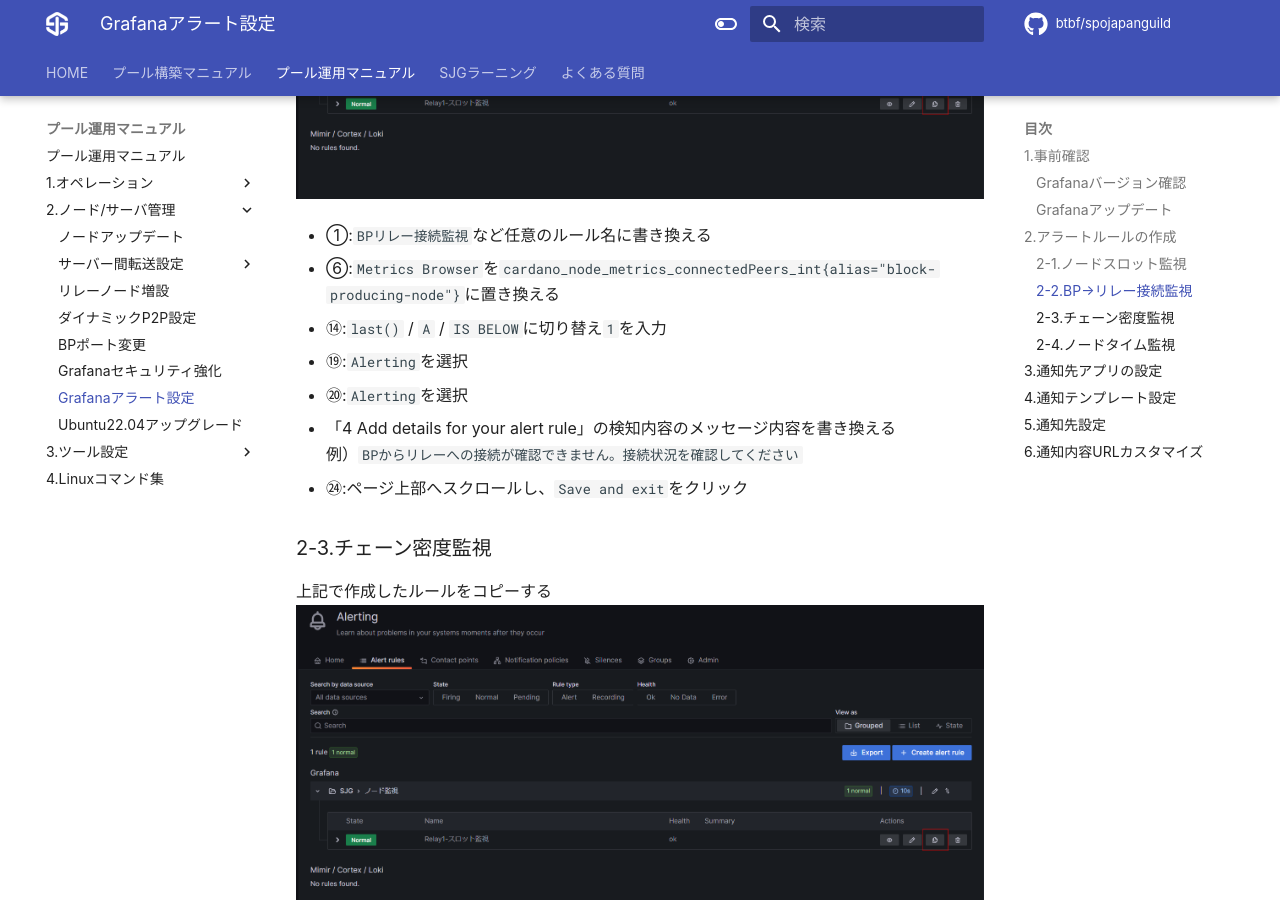
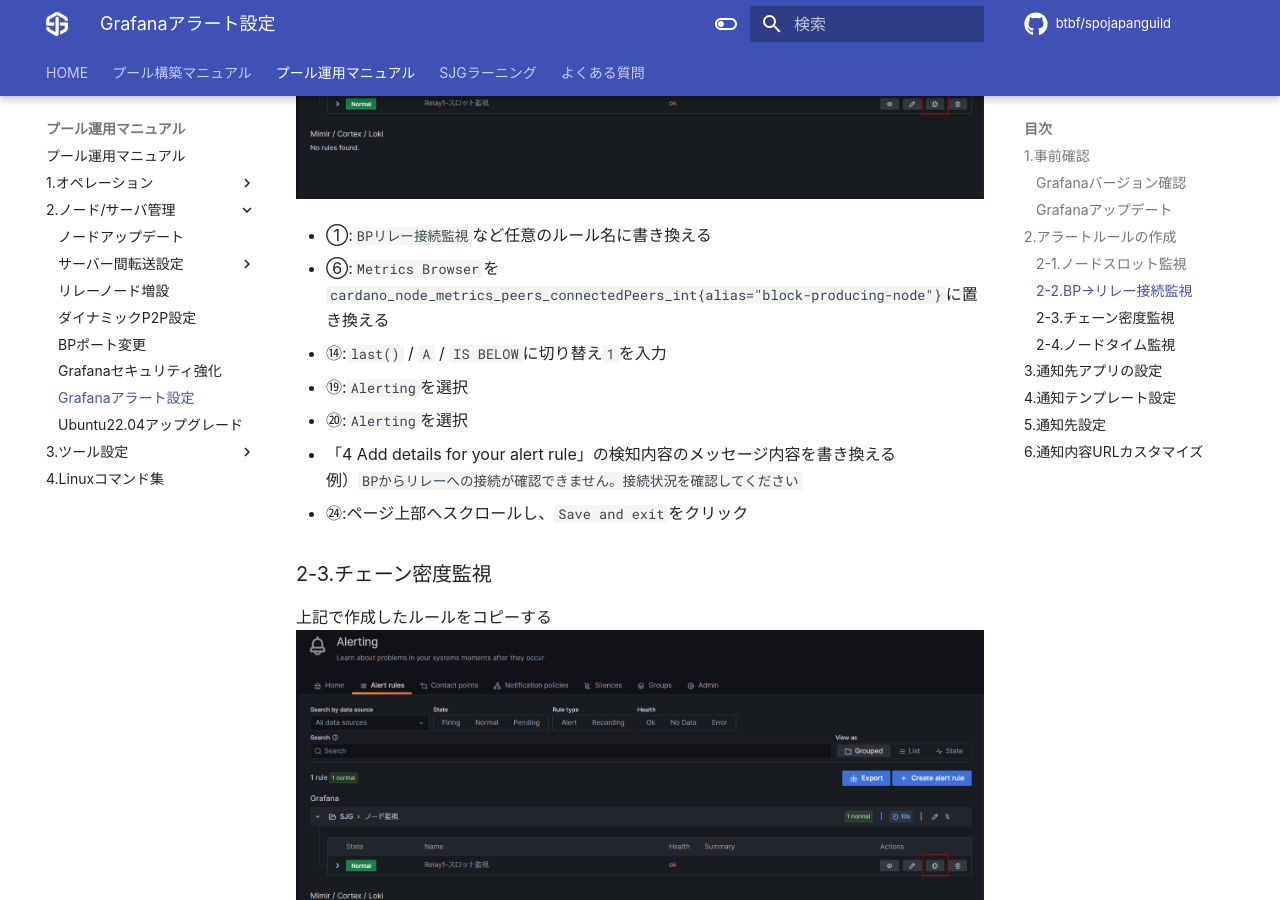
Before and after one commit to btbf/spojapanguild, an MkDocs documentation site: the page built from docs/operation/grafana-alert.md, in a window 1280 px wide and 900 px high, scrolled down 4513 px. Built offline with MkDocs 1.6.1 and Material for MkDocs 9.7.7, drawn with Linux system fonts in a browser that asks for light colours; comment, search, counter and statistics services are not loaded.

Commit message:
Grafanaアラート設定修正

````diff
--- a/docs/operation/grafana-alert.md
+++ b/docs/operation/grafana-alert.md
@@ -84,7 +84,7 @@
 ![](../images/grafana-alert/1-5.png)
 
 * ①:`BPリレー接続監視`など任意のルール名に書き換える
-* ⑥:`Metrics Browser`を`cardano_node_metrics_connectedPeers_int{alias="block-producing-node"}`に置き換える
+* ⑥:`Metrics Browser`を`cardano_node_metrics_peers_connectedPeers_int{alias="block-producing-node"}`に置き換える
 * ⑭:`last()` / `A` / `IS BELOW`に切り替え`1`を入力
 * ⑲:`Alerting`を選択
 * ⑳:`Alerting`を選択
@@ -172,7 +172,7 @@
 
 * 任意の通知名`Self-Alert`を入力
 * 通知先を選択し情報を入力
-* [[3.通知先アプリの設定]](./3)で取得した通知アプリごとのトークンIDやWebhookURLを入力する
+* [[3.通知先アプリの設定]](../setup/11-blocknotify-setup.md#11-2)で取得した通知アプリごとのトークンIDやWebhookURLを入力する
 * `Option *** Settings`をクリックし`Discription`に以下のタグを入力
 ```
 {{ template "mymessage" . }}
````
